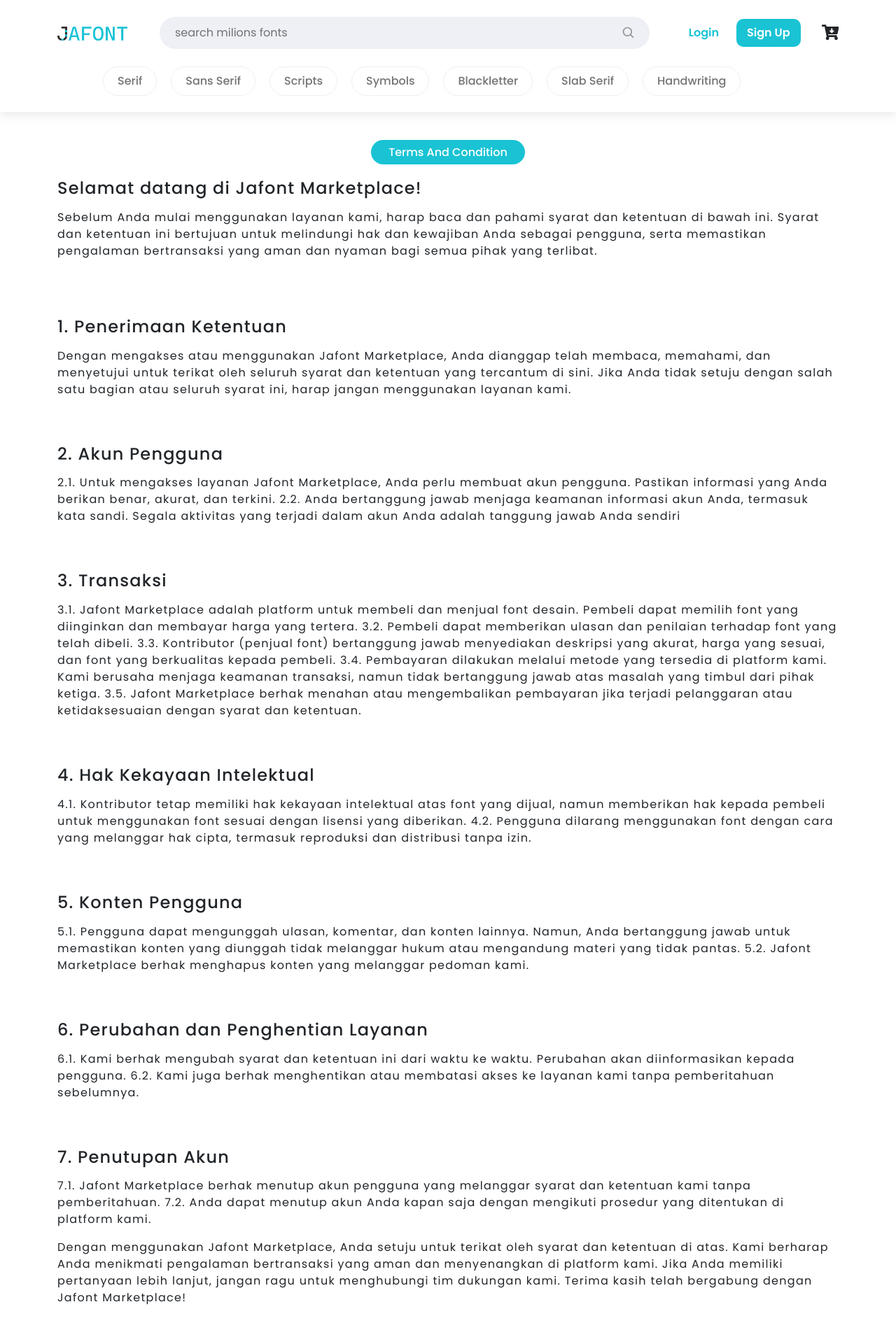
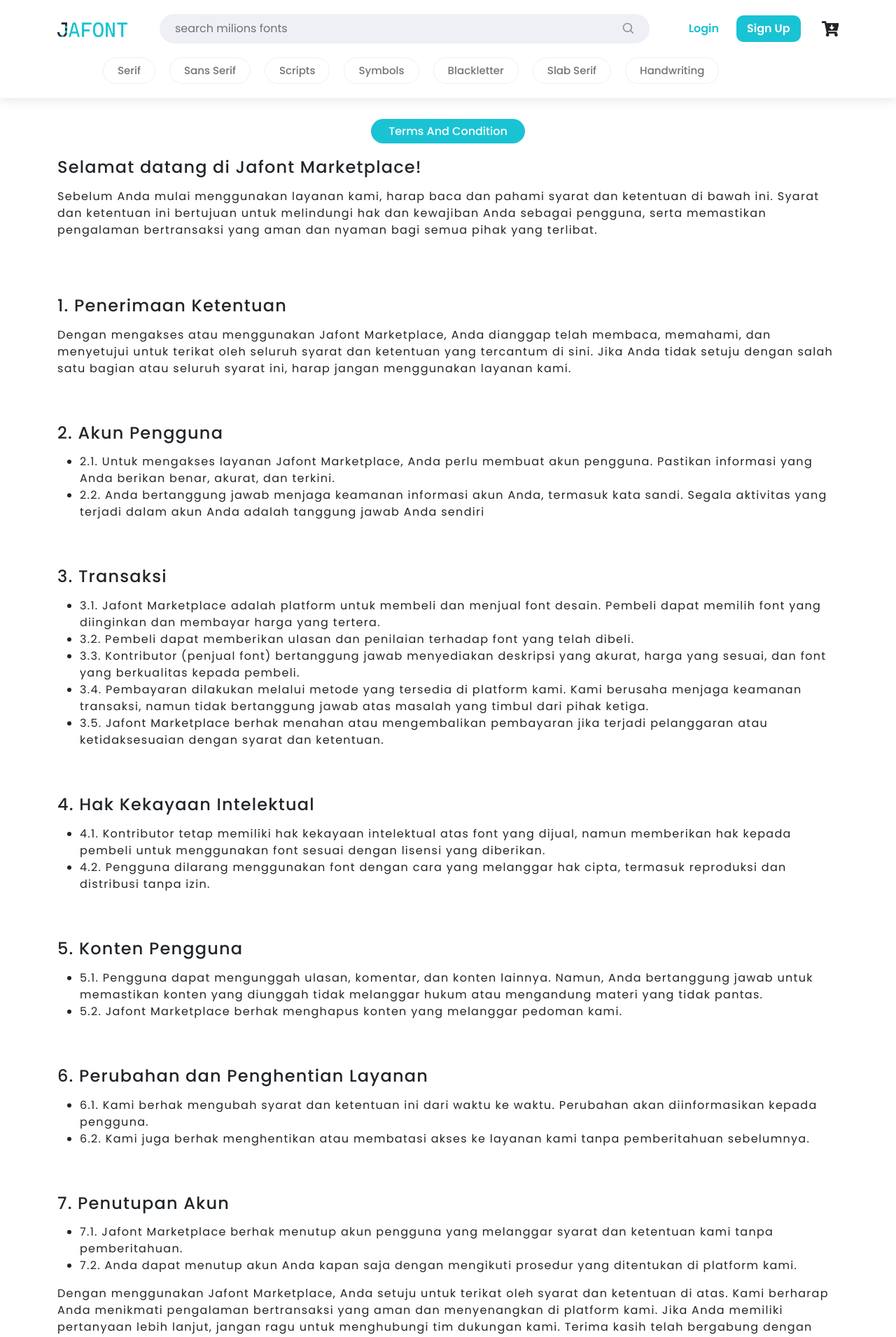
Before and after one commit to Chndrafajar/jafont, a React (Vite) app: page /terms-condition in a window 1280 px wide. Shown: the top 1911 px of the page at 70% size. Built offline with nearby package versions, Linux system fonts and the light colour scheme; the HTML template or start-up script is replaced by a standard one.

Commit message:
update navbar

```diff
--- a/package.json
+++ b/package.json
@@ -11,6 +11,7 @@
   },
   "dependencies": {
     "react": "^18.2.0",
+    "react-content-loader": "^6.2.1",
     "react-dom": "^18.2.0",
     "react-icons": "^4.10.1",
     "react-router-dom": "^6.15.0",
--- a/src/components/Footer.jsx
+++ b/src/components/Footer.jsx
@@ -61,7 +61,7 @@
       </div>
       <hr />
       <div className="copyright">
-        <h3>Copyright © 2023 TeamKreatifid Company. All rights reserved.</h3>
+        <h3>Copyright © 2023 JafontTeam. All rights reserved.</h3>
       </div>
     </div>
   );
--- a/src/components/LandingPages/PopularFonts.jsx
+++ b/src/components/LandingPages/PopularFonts.jsx
@@ -1,4 +1,4 @@
-import React from 'react';
+import React, { useEffect, useState } from 'react';
 import { Produk } from '../../data';
 
 import { NavLink } from 'react-router-dom';
@@ -14,7 +14,21 @@
 import { Swiper, SwiperSlide } from 'swiper/react';
 import { Keyboard, Scrollbar, Navigation, Pagination } from 'swiper/modules';
 
+//react placeholder
+import ContentLoader, { List, BulletList, Instagram, Code } from 'react-content-loader';
+
 const PopularFonts = () => {
+  const [loading, setLoading] = useState(true);
+
+  useEffect(() => {
+    const t = setTimeout(() => {
+      setLoading(false);
+    }, 3000);
+    return () => {
+      clearTimeout(t);
+    };
+  }, []);
+
   return (
     <div className="Popular ">
       <div className="container ">
--- a/src/index.scss
+++ b/src/index.scss
@@ -229,7 +229,8 @@
 
 .navbar {
   box-shadow: 0 0.2rem 1rem rgba(0, 0, 0, 0.1) !important;
-  height: 160px;
+  height: 140px;
+  padding: 20px 0px;
   background-color: #fff;
   position: fixed;
   display: flex;
@@ -251,7 +252,7 @@
     }
 
     .menu {
-      margin-top: 25px;
+      margin-top: 20px;
       padding-left: 180px;
 
       .container {
@@ -260,10 +261,11 @@
           gap: 20px;
           .nav-item {
             .nav-link {
-              padding: 8px 20px;
+              padding: 7px 20px;
               border-radius: 30px;
               border: 1.5px solid #eef0f5;
               font-weight: 500;
+              font-size: 15px;
             }
             .nav-link:hover {
               transition: all 0.5s ease-in-out;
@@ -282,7 +284,7 @@
 
 .searchInput {
   background-color: #eef0f5;
-  padding: 10px 20px;
+  padding: 8px 20px;
   border-radius: 30px;
   margin-left: 30px;
   width: 75%;
@@ -331,7 +333,7 @@
       button {
         border: none;
         border-radius: 10px;
-        padding: 8px 15px;
+        padding: 7px 15px;
         font-weight: 600;
       }
       .login {
@@ -347,7 +349,7 @@
 }
 
 .Popular {
-  margin-top: 200px;
+  margin-top: 170px;
   .container {
     .row {
       .title {
@@ -786,7 +788,7 @@
 }
 
 .detailPages {
-  margin-top: 200px;
+  margin-top: 170px;
 
   .container {
     .row {
@@ -1223,7 +1225,7 @@
 //  Akhir Detail Product
 //  Product
 .product {
-  margin-top: 200px;
+  margin-top: 170px;
 
   .container {
     .row {
@@ -1301,7 +1303,7 @@
 
 // Blogs
 .blogs {
-  margin-top: 200px;
+  margin-top: 170px;
   h1 {
     color: #000;
     font-size: 48px;
@@ -1379,7 +1381,7 @@
 }
 
 .tokoPages {
-  margin-top: 160px;
+  margin-top: 140px;
   .backgroundImg {
     img {
       width: 100%;
@@ -1652,7 +1654,7 @@
 
 @media only screen and (max-width: 991px) {
   .blogs {
-    margin-top: 120px;
+    margin-top: 90px;
   }
 
   .nav {
@@ -1673,17 +1675,17 @@
     width: 95%;
   }
   .detailPages {
-    margin-top: 120px;
+    margin-top: 90px;
   }
   .navbar {
     top: -4px;
   }
   .Popular {
-    margin-top: 120px;
+    margin-top: 90px;
   }
 
   .navbar {
-    height: 80px;
+    height: 70px;
     .navbar-items {
       .container {
         justify-content: space-between;
@@ -1704,7 +1706,7 @@
     margin-top: 75px;
   }
   .product {
-    margin-top: 120px;
+    margin-top: 90px;
   }
   .searchMenu {
     display: flex;
--- a/src/pages/company/TermsCondition.jsx
+++ b/src/pages/company/TermsCondition.jsx
@@ -32,53 +32,59 @@
         <div className="row">
           <div className="col-12">
             <h4>2. Akun Pengguna </h4>
-            <p>
-              2.1. Untuk mengakses layanan Jafont Marketplace, Anda perlu membuat akun pengguna. Pastikan informasi yang Anda berikan benar, akurat, dan terkini. 2.2. Anda bertanggung jawab menjaga keamanan informasi akun Anda, termasuk
-              kata sandi. Segala aktivitas yang terjadi dalam akun Anda adalah tanggung jawab Anda sendiri
-            </p>
+            <ul>
+              <li>2.1. Untuk mengakses layanan Jafont Marketplace, Anda perlu membuat akun pengguna. Pastikan informasi yang Anda berikan benar, akurat, dan terkini.</li>
+              <li>2.2. Anda bertanggung jawab menjaga keamanan informasi akun Anda, termasuk kata sandi. Segala aktivitas yang terjadi dalam akun Anda adalah tanggung jawab Anda sendiri</li>
+            </ul>
           </div>
         </div>
         <div className="row">
           <div className="col-12">
             <h4>3. Transaksi </h4>
-            <p>
-              3.1. Jafont Marketplace adalah platform untuk membeli dan menjual font desain. Pembeli dapat memilih font yang diinginkan dan membayar harga yang tertera. 3.2. Pembeli dapat memberikan ulasan dan penilaian terhadap font yang
-              telah dibeli. 3.3. Kontributor (penjual font) bertanggung jawab menyediakan deskripsi yang akurat, harga yang sesuai, dan font yang berkualitas kepada pembeli. 3.4. Pembayaran dilakukan melalui metode yang tersedia di platform
-              kami. Kami berusaha menjaga keamanan transaksi, namun tidak bertanggung jawab atas masalah yang timbul dari pihak ketiga. 3.5. Jafont Marketplace berhak menahan atau mengembalikan pembayaran jika terjadi pelanggaran atau
-              ketidaksesuaian dengan syarat dan ketentuan.
-            </p>
+            <ul>
+              <li> 3.1. Jafont Marketplace adalah platform untuk membeli dan menjual font desain. Pembeli dapat memilih font yang diinginkan dan membayar harga yang tertera.</li>
+              <li>3.2. Pembeli dapat memberikan ulasan dan penilaian terhadap font yang telah dibeli.</li>
+              <li>3.3. Kontributor (penjual font) bertanggung jawab menyediakan deskripsi yang akurat, harga yang sesuai, dan font yang berkualitas kepada pembeli.</li>
+              <li>3.4. Pembayaran dilakukan melalui metode yang tersedia di platform kami. Kami berusaha menjaga keamanan transaksi, namun tidak bertanggung jawab atas masalah yang timbul dari pihak ketiga.</li>
+              <li>3.5. Jafont Marketplace berhak menahan atau mengembalikan pembayaran jika terjadi pelanggaran atau ketidaksesuaian dengan syarat dan ketentuan.</li>
+            </ul>
           </div>
         </div>
         <div className="row">
           <div className="col-12">
             <h4>4. Hak Kekayaan Intelektual </h4>
-            <p>
-              4.1. Kontributor tetap memiliki hak kekayaan intelektual atas font yang dijual, namun memberikan hak kepada pembeli untuk menggunakan font sesuai dengan lisensi yang diberikan. 4.2. Pengguna dilarang menggunakan font dengan
-              cara yang melanggar hak cipta, termasuk reproduksi dan distribusi tanpa izin.
-            </p>
+            <ul>
+              <li> 4.1. Kontributor tetap memiliki hak kekayaan intelektual atas font yang dijual, namun memberikan hak kepada pembeli untuk menggunakan font sesuai dengan lisensi yang diberikan.</li>
+              <li>4.2. Pengguna dilarang menggunakan font dengan cara yang melanggar hak cipta, termasuk reproduksi dan distribusi tanpa izin.</li>
+            </ul>
           </div>
         </div>
         <div className="row">
           <div className="col-12">
             <h4>5. Konten Pengguna </h4>
-            <p>
-              5.1. Pengguna dapat mengunggah ulasan, komentar, dan konten lainnya. Namun, Anda bertanggung jawab untuk memastikan konten yang diunggah tidak melanggar hukum atau mengandung materi yang tidak pantas. 5.2. Jafont Marketplace
-              berhak menghapus konten yang melanggar pedoman kami.
-            </p>
+            <ul>
+              <li>5.1. Pengguna dapat mengunggah ulasan, komentar, dan konten lainnya. Namun, Anda bertanggung jawab untuk memastikan konten yang diunggah tidak melanggar hukum atau mengandung materi yang tidak pantas.</li>
+              <li>5.2. Jafont Marketplace berhak menghapus konten yang melanggar pedoman kami.</li>
+            </ul>
           </div>
         </div>
         <div className="row">
           <div className="col-12">
             <h4>6. Perubahan dan Penghentian Layanan </h4>
-            <p>
-              6.1. Kami berhak mengubah syarat dan ketentuan ini dari waktu ke waktu. Perubahan akan diinformasikan kepada pengguna. 6.2. Kami juga berhak menghentikan atau membatasi akses ke layanan kami tanpa pemberitahuan sebelumnya.
-            </p>
+            <ul>
+              <li>6.1. Kami berhak mengubah syarat dan ketentuan ini dari waktu ke waktu. Perubahan akan diinformasikan kepada pengguna.</li>
+              <li>6.2. Kami juga berhak menghentikan atau membatasi akses ke layanan kami tanpa pemberitahuan sebelumnya.</li>
+            </ul>
           </div>
         </div>
         <div className="row">
           <div className="col-12">
             <h4>7. Penutupan Akun </h4>
-            <p>7.1. Jafont Marketplace berhak menutup akun pengguna yang melanggar syarat dan ketentuan kami tanpa pemberitahuan. 7.2. Anda dapat menutup akun Anda kapan saja dengan mengikuti prosedur yang ditentukan di platform kami.</p>
+            <ul>
+              <li>7.1. Jafont Marketplace berhak menutup akun pengguna yang melanggar syarat dan ketentuan kami tanpa pemberitahuan.</li>
+              <li>7.2. Anda dapat menutup akun Anda kapan saja dengan mengikuti prosedur yang ditentukan di platform kami.</li>
+            </ul>
+
             <p>
               Dengan menggunakan Jafont Marketplace, Anda setuju untuk terikat oleh syarat dan ketentuan di atas. Kami berharap Anda menikmati pengalaman bertransaksi yang aman dan menyenangkan di platform kami. Jika Anda memiliki
               pertanyaan lebih lanjut, jangan ragu untuk menghubungi tim dukungan kami. Terima kasih telah bergabung dengan Jafont Marketplace!
--- a/src/pages/company/index.scss
+++ b/src/pages/company/index.scss
@@ -1,5 +1,5 @@
 .about {
-  margin-top: 200px;
+  margin-top: 170px;
 
   .container {
     .row {
@@ -51,7 +51,7 @@
 }
 
 .privacy {
-  margin-top: 200px;
+  margin-top: 170px;
   .container {
     .row {
       .title {
@@ -93,7 +93,7 @@
 }
 
 .termsCondition {
-  margin-top: 200px;
+  margin-top: 170px;
   .container {
     .row {
       .title {
```
Also changed, not shown: 1 other file (tests, documents, lock files or other folders).
